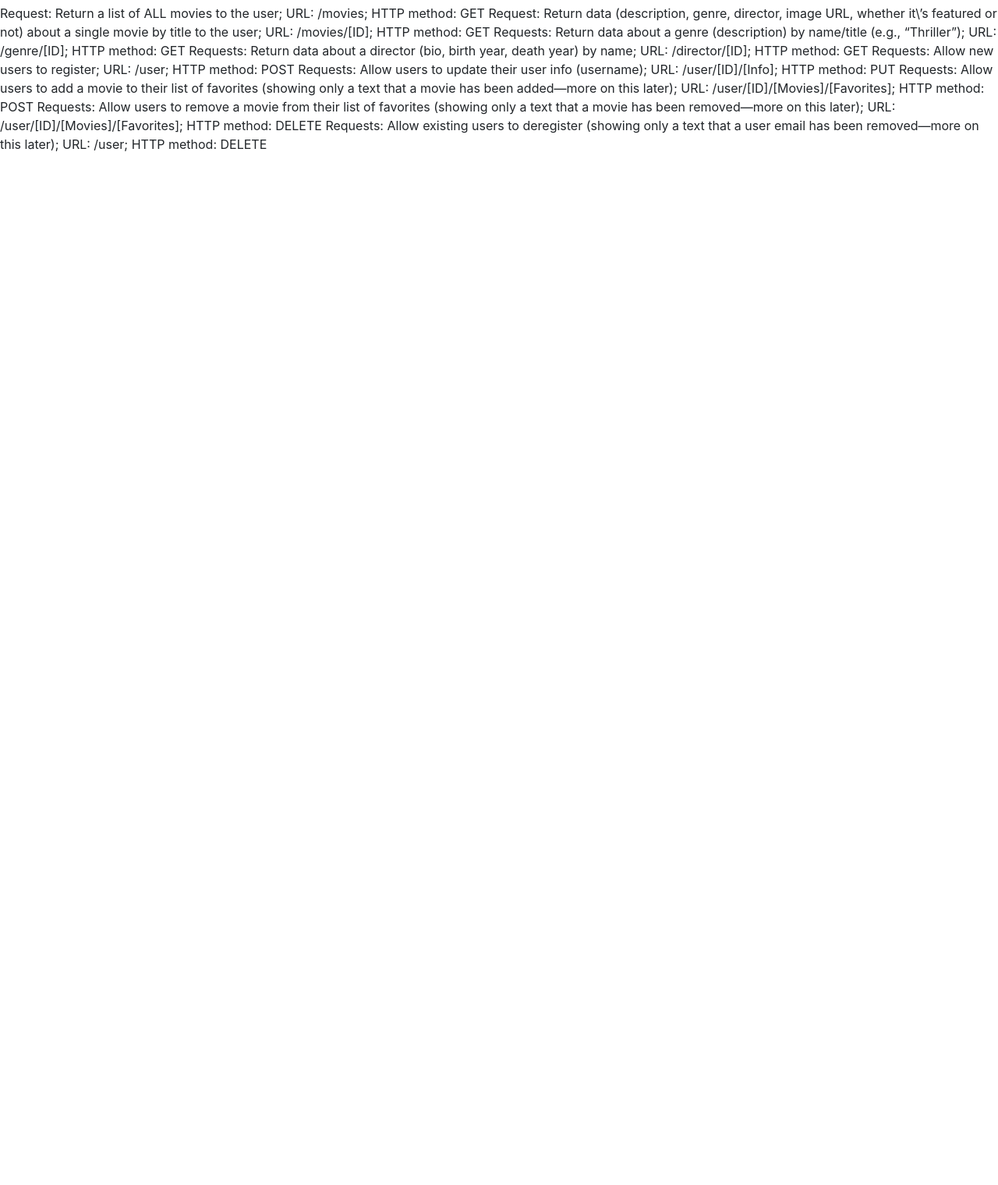
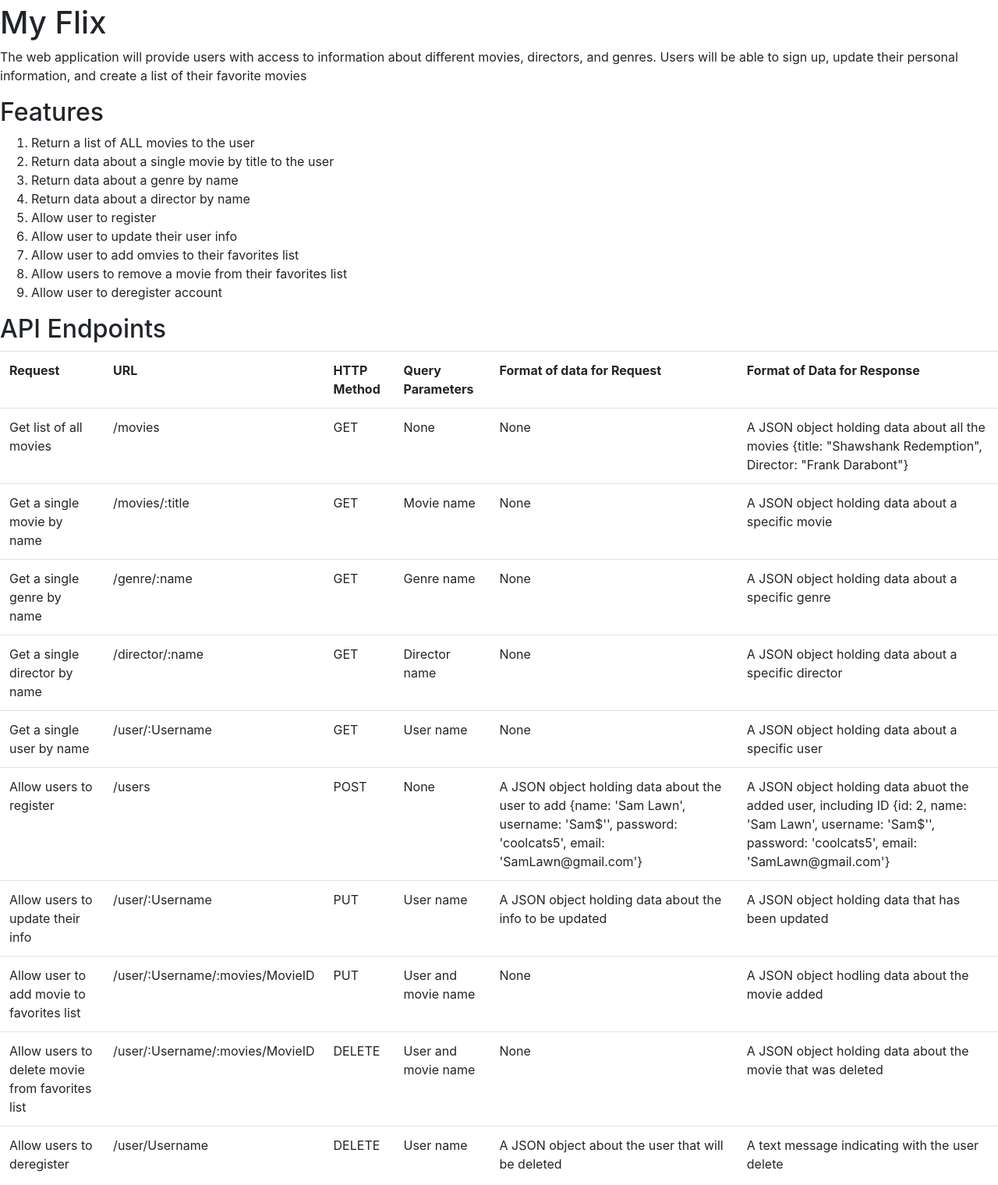
Before and after one commit to alyssakramer/movie_api, a website: page public/documentation.html in a window 1280 px wide. Shown: the part 51-1571 px from the top of the page at 78% size. Before the commit the page ends 800 px from the top, so only its background shows below. Drawn offline with nearby package versions, Linux system fonts and the light colour scheme.

Commit message:
Updated endpoints in documentation.html

```diff
--- a/public/documentation.html
+++ b/public/documentation.html
@@ -9,26 +9,135 @@
 
   </head>
   <body>
-    <h1>Documentation
-    </h1>
-    <p>
-      Request: Return a list of ALL movies to the user; URL: /movies; HTTP method: GET
+    <header>
+      <h1>Movie API Documentation</h1>
+    </header>
+    <div>
+      <h1>My Flix</h1>
+      <p>
+        The web application will provide users with access to information about different movies, directors, and genres. Users will be able to sign up, update their personal information, and create a list of their favorite movies
+      </p>
 
-      Request: Return data (description, genre, director, image URL, whether it\’s featured or not) about a single movie by title to the user; URL: /movies/[ID]; HTTP method: GET
+      <h2>Features</h2>
+      <ol>
+        <li>Return a list of ALL movies to the user</li>
+        <li>Return data about a single movie by title to the user</li>
+        <li>Return data about a genre by name</li>
+        <li>Return data about a director by name</li>
+        <li>Allow user to register</li>
+        <li>Allow user to update their user info</li>
+        <li>Allow user to add omvies to their favorites list</li>
+        <li>Allow users to remove a movie from their favorites list</li>
+        <li>Allow user to deregister account</li>
+      </ol>
+    </div>
 
-      Requests: Return data about a genre (description) by name/title (e.g., “Thriller”); URL: /genre/[ID]; HTTP method: GET
+    <h2> API Endpoints</h2>
 
-      Requests: Return data about a director (bio, birth year, death year) by name; URL: /director/[ID]; HTTP method: GET
+    <table class="table">
 
-      Requests: Allow new users to register;  URL: /user; HTTP method: POST
+     <tbody>
+      <tr>
+        <th>Request</th>
+        <th>URL</th>
+        <th>HTTP Method</th>
+        <th>Query Parameters</th>
+        <th>Format of data for Request</th>
+        <th>Format of Data for Response</th>
+      </tr>
 
-      Requests: Allow users to update their user info (username);  URL: /user/[ID]/[Info]; HTTP method: PUT
+      <tr>
+        <td>Get list of all movies</td>
+        <td>/movies</td>
+        <td>GET</td>
+        <td>None</td>
+        <td>None</td>
+        <td>A JSON object holding data about all the movies {title: "Shawshank Redemption", Director: "Frank Darabont"}</td>
+      </tr>
 
-      Requests: Allow users to add a movie to their list of favorites (showing only a text that a movie has been added—more on this later);  URL: /user/[ID]/[Movies]/[Favorites]; HTTP method: POST
+      <tr>
+        <td>Get a single movie by name</td>
+        <td>/movies/:title</td>
+        <td>GET</td>
+        <td>Movie name</td>
+        <td>None</td>
+        <td>A JSON object holding data about a specific movie</td>
+      </tr>
 
-      Requests: Allow users to remove a movie from their list of favorites (showing only a text that a movie has been removed—more on this later); URL: /user/[ID]/[Movies]/[Favorites]; HTTP method: DELETE
+      <tr>
+        <td>Get a single genre by name</td>
+        <td>/genre/:name</td>
+        <td>GET</td>
+        <td>Genre name</td>
+        <td>None</td>
+        <td>A JSON object holding data about a specific genre</td>
+      </tr>
 
-      Requests: Allow existing users to deregister (showing only a text that a user email has been removed—more on this later);  URL: /user; HTTP method: DELETE
-    </p>
+      <tr>
+        <td>Get a single director by name</td>
+        <td>/director/:name</td>
+        <td>GET</td>
+        <td>Director name</td>
+        <td>None</td>
+        <td>A JSON object holding data about a specific director</td>
+      </tr>
+
+      <tr>
+        <td>Get a single user by name</td>
+        <td>/user/:Username</td>
+        <td>GET</td>
+        <td>User name</td>
+        <td>None</td>
+        <td>A JSON object holding data about a specific user</td>
+      </tr>
+
+      <tr>
+        <td>Allow users to register</td>
+        <td>/users</td>
+        <td>POST</td>
+        <td>None</td>
+        <td>A JSON object holding data about the user to add {name: 'Sam Lawn', username: 'Sam$'', password: 'coolcats5', email: 'SamLawn@gmail.com'}</td>
+        <td>A JSON object holding data abuot the added user, including ID {id: 2, name: 'Sam Lawn', username: 'Sam$'', password: 'coolcats5', email: 'SamLawn@gmail.com'}</td>
+      </tr>
+
+      <tr>
+        <td>Allow users to update their info</td>
+        <td>/user/:Username</td>
+        <td>PUT</td>
+        <td>User name</td>
+        <td>A JSON object holding data about the info to be updated</td>
+        <td> A JSON object holding data that has been updated</td>
+      </tr>
+
+      <tr>
+        <td>Allow user to add movie to favorites list</td>
+        <td>/user/:Username/:movies/MovieID</td>
+        <td>PUT</td>
+        <td>User and movie name</td>
+        <td>None</td>
+        <td>A JSON object hodling data about the movie added</td>
+      </tr>
+
+      <tr>
+        <td>Allow users to delete movie from favorites list</td>
+        <td>/user/:Username/:movies/MovieID</td>
+        <td>DELETE</td>
+        <td>User and movie name</td>
+        <td>None</td>
+        <td>A JSON object holding data about the movie that was deleted</td>
+      </tr>
+
+      <tr>
+        <td>Allow users to deregister</td>
+        <td>/user/Username</td>
+        <td>DELETE</td>
+        <td>User name</td>
+        <td>A JSON object about the user that will be deleted</td>
+        <td>A text message indicating with the user delete</td>
+      </tr>
+
+     </tbody>
+    </table>
+
   </body>
 </html>
```
